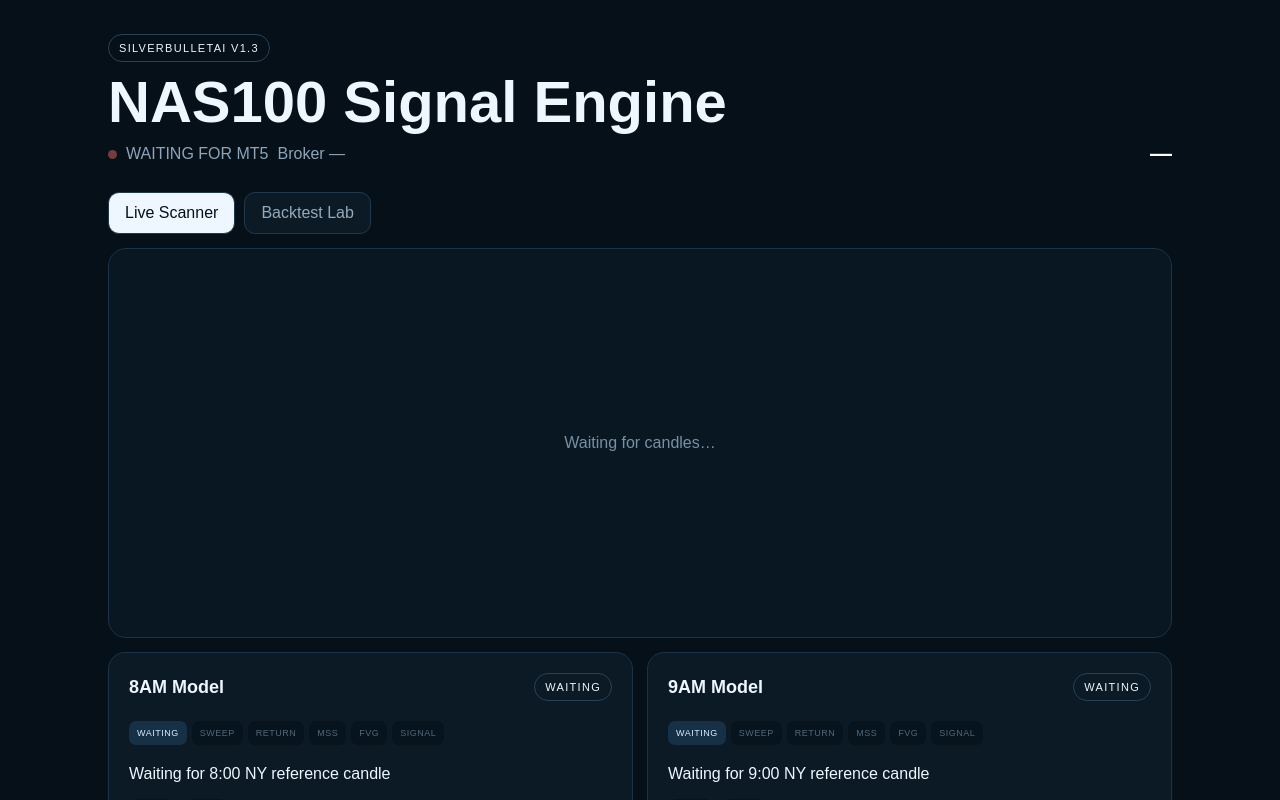
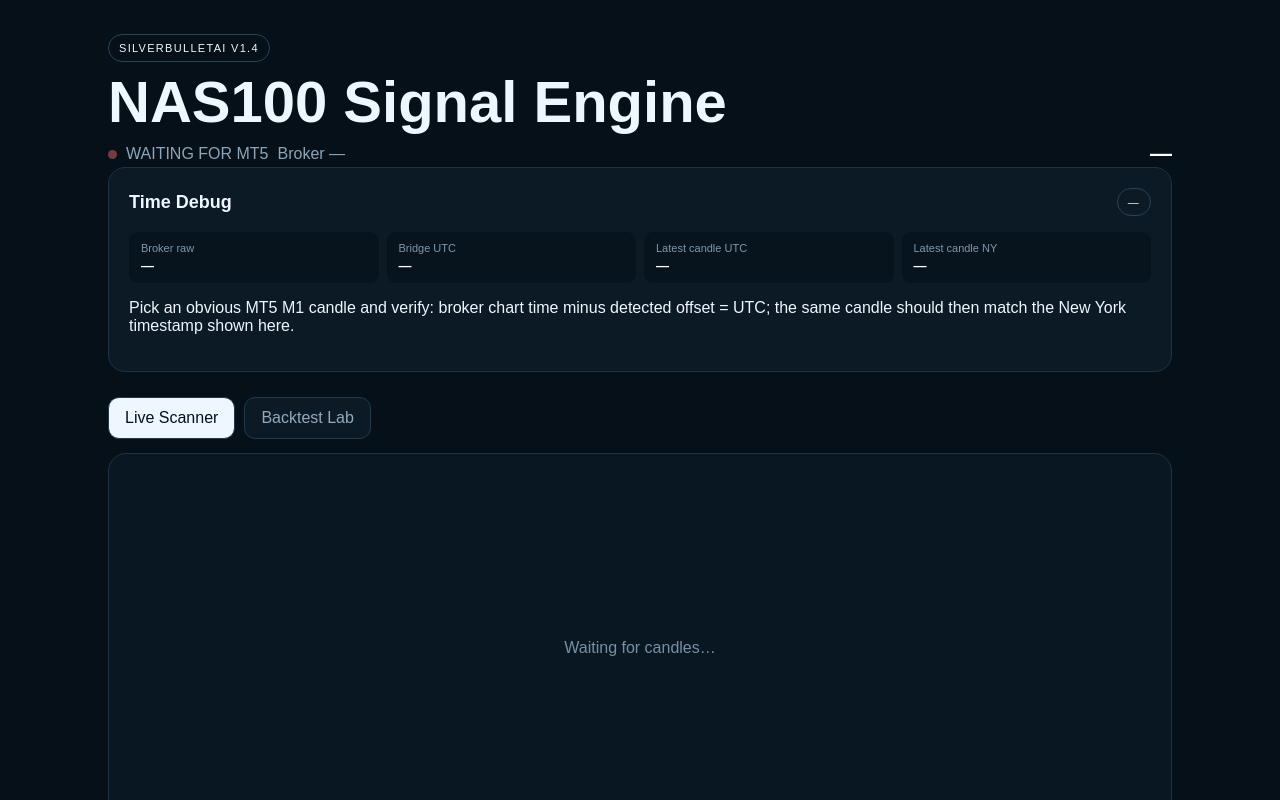
Before and after one commit to hotspotstudiios-ux/Assistant, a Next.js app: page / in a window 1280 px wide. Shown: the top 800 px of the page. Built offline with nearby package versions, Linux system fonts and the light colour scheme.

Commit message:
Add time debug verification panel

```diff
--- a/app/page.tsx
+++ b/app/page.tsx
@@ -1,8 +1,9 @@
 'use client';
 import{useEffect,useMemo,useState}from'react';import{backtest,Candle,hourRange,modelState,Signal}from'../lib/engine';
-type Bridge={connected:boolean;symbol:string|null;received:number;lastCandle:Candle|null;candles:Candle[];brokerUtcOffsetSeconds:number|null};
+type Bridge={connected:boolean;symbol:string|null;received:number;lastCandle:Candle|null;candles:Candle[];brokerUtcOffsetSeconds:number|null;brokerTimeRaw:string|null;brokerTimeUtc:string|null};
 const nyDate=(iso:string)=>new Intl.DateTimeFormat('en-CA',{timeZone:'America/New_York',year:'numeric',month:'2-digit',day:'2-digit'}).format(new Date(iso));
-const nyTime=(iso:string)=>new Intl.DateTimeFormat('en-US',{timeZone:'America/New_York',hour:'2-digit',minute:'2-digit',hour12:false}).format(new Date(iso));
+const nyTime=(iso:string)=>new Intl.DateTimeFormat('en-US',{timeZone:'America/New_York',year:'numeric',month:'2-digit',day:'2-digit',hour:'2-digit',minute:'2-digit',second:'2-digit',hour12:false}).format(new Date(iso));
+const utcTime=(iso:string)=>new Intl.DateTimeFormat('en-GB',{timeZone:'UTC',year:'numeric',month:'2-digit',day:'2-digit',hour:'2-digit',minute:'2-digit',second:'2-digit',hour12:false}).format(new Date(iso));
 function Chart({candles,signal}:{candles:Candle[];signal?:Signal}){
  let xs=candles;
  if(signal){const a=candles.findIndex(c=>c.time===signal.sweepTime),b=candles.findIndex(c=>c.time===signal.entryTime);if(a>=0&&b>=0)xs=candles.slice(Math.max(0,a-25),Math.min(candles.length,b+75))}
@@ -25,6 +26,7 @@ function Chart({candles,signal}:{candles:Candle[];signal?:Signal}){
 function Evidence({s}:{s:Signal}){return <div className="evidence"><div><span>Sweep</span><b>{nyTime(s.sweepTime)}</b></div><div><span>Return</span><b>{nyTime(s.returnTime)}</b></div><div><span>MSS</span><b>{nyTime(s.mssTime)} @ {s.mssLevel.toFixed(2)}</b></div><div><span>FVG</span><b>{s.fvgLow.toFixed(2)}–{s.fvgHigh.toFixed(2)}</b></div><div><span>Entry</span><b>{nyTime(s.entryTime)} @ {s.entry.toFixed(2)}</b></div><div><span>SL / TP</span><b>{s.stop.toFixed(2)} / {s.target2R.toFixed(2)}</b></div></div>}
 function State({hour,candles}:{hour:8|9;candles:Candle[]}){const st=modelState(candles,hour),s=backtest(candles,hour)[0];const stages=['WAITING','SWEEP','RETURN','MSS','FVG','SIGNAL'],active=Math.max(0,stages.indexOf(st.stage));return <section><div className="sectionTop"><h2>{hour}AM Model</h2><span className={'badge '+(st.stage==='SIGNAL'?'signal':'')}>{st.stage}</span></div><div className="steps">{stages.map((x,i)=><span key={x} className={i<=active?'done':''}>{x}</span>)}</div><p>{st.direction&&<b>{st.direction} · </b>}{st.detail}</p><div className="levels"><span>High <b>{st.refHigh?.toFixed(2)??'—'}</b></span><span>Low <b>{st.refLow?.toFixed(2)??'—'}</b></span></div>{s&&<Evidence s={s}/>}</section>}
 function Result({hour,candles}:{hour:8|9;candles:Candle[]}){const s=backtest(candles,hour)[0];return <section><h2>{hour}AM Backtest</h2>{!s?<p>No completed setup found.</p>:<><strong>{s.direction} · {s.result}</strong><Evidence s={s}/></>}</section>}
+function TimeDebug({b}:{b:Bridge|null}){const last=b?.lastCandle??null,offset=b?.brokerUtcOffsetSeconds??null;const offsetLabel=offset===null?'—':`UTC${offset>=0?'+':''}${offset/3600}`;return <section className="timeDebug"><div className="sectionTop"><h2>Time Debug</h2><span className="badge">{offsetLabel}</span></div><div className="evidence"><div><span>Broker raw</span><b>{b?.brokerTimeRaw??'—'}</b></div><div><span>Bridge UTC</span><b>{b?.brokerTimeUtc?utcTime(b.brokerTimeUtc):'—'}</b></div><div><span>Latest candle UTC</span><b>{last?utcTime(last.time):'—'}</b></div><div><span>Latest candle NY</span><b>{last?nyTime(last.time):'—'}</b></div></div><p className="debugHint">Pick an obvious MT5 M1 candle and verify: broker chart time minus detected offset = UTC; the same candle should then match the New York timestamp shown here.</p></section>}
 export default function Home(){
  const[tab,setTab]=useState<'live'|'backtest'>('live'),[b,setB]=useState<Bridge|null>(null),[date,setDate]=useState('');
  async function refresh(){try{const r=await fetch('/api/mt5/ingest',{cache:'no-store'}),j=await r.json();if(j.ok)setB(j)}catch{}}
@@ -34,7 +36,8 @@ export default function Home(){
  const latest=dates[0]??'',live=useMemo(()=>latest?all.filter(c=>nyDate(c.time)===latest):all,[all,latest]),test=useMemo(()=>date?all.filter(c=>nyDate(c.time)===date):all,[all,date]);
  const liveSignal=backtest(live,8)[0]??backtest(live,9)[0],testSignal=backtest(test,8)[0]??backtest(test,9)[0];
  const offset=b?.brokerUtcOffsetSeconds??null,offsetLabel=offset===null?'—':`UTC${offset>=0?'+':''}${offset/3600}`;
- return <main><header><span className="pill">SILVERBULLETAI V1.3</span><h1>{b?.symbol??'NAS100'} Signal Engine</h1><div className="connection"><i className={b?.connected?'on':''}/>{b?.connected?'MT5 CONNECTED':'WAITING FOR MT5'} <span>Broker {offsetLabel}</span><b>{b?.lastCandle?.close.toFixed(2)??'—'}</b></div></header>
+ return <main><header><span className="pill">SILVERBULLETAI V1.4</span><h1>{b?.symbol??'NAS100'} Signal Engine</h1><div className="connection"><i className={b?.connected?'on':''}/>{b?.connected?'MT5 CONNECTED':'WAITING FOR MT5'} <span>Broker {offsetLabel}</span><b>{b?.lastCandle?.close.toFixed(2)??'—'}</b></div></header>
+ <TimeDebug b={b}/>
  <div className="tabs"><button className={tab==='live'?'active':''} onClick={()=>setTab('live')}>Live Scanner</button><button className={tab==='backtest'?'active':''} onClick={()=>setTab('backtest')}>Backtest Lab</button></div>
  {tab==='live'?<><Chart candles={live} signal={liveSignal}/><div className="grid"><State hour={8} candles={live}/><State hour={9} candles={live}/></div></>:<><div className="toolbar"><label>NY session date <select value={date} onChange={e=>setDate(e.target.value)}>{dates.map(d=><option key={d}>{d}</option>)}</select></label><span>{test.length} M1 candles</span></div><Chart candles={test} signal={testSignal}/><div className="grid"><Result hour={8} candles={test}/><Result hour={9} candles={test}/></div></>}
  <div className="note">Signal proof: S = body-close sweep, R = close back inside, MSS = structure break, FVG = highlighted imbalance, E = first-touch entry. Live mode is isolated to the current New York session.</div></main>
```
